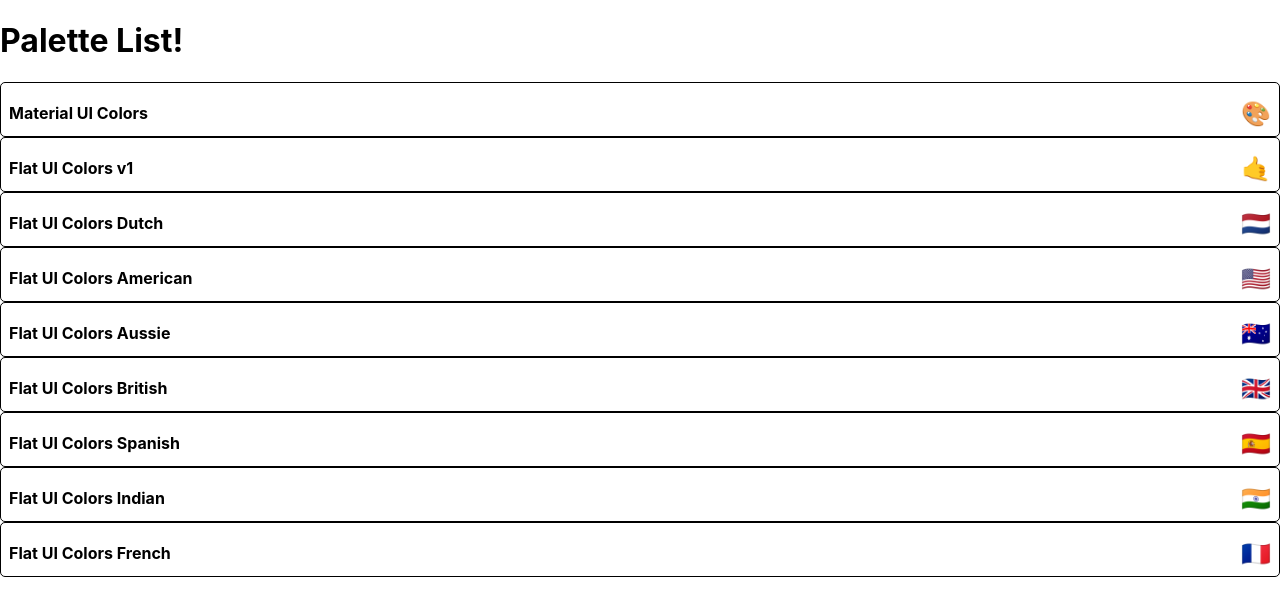
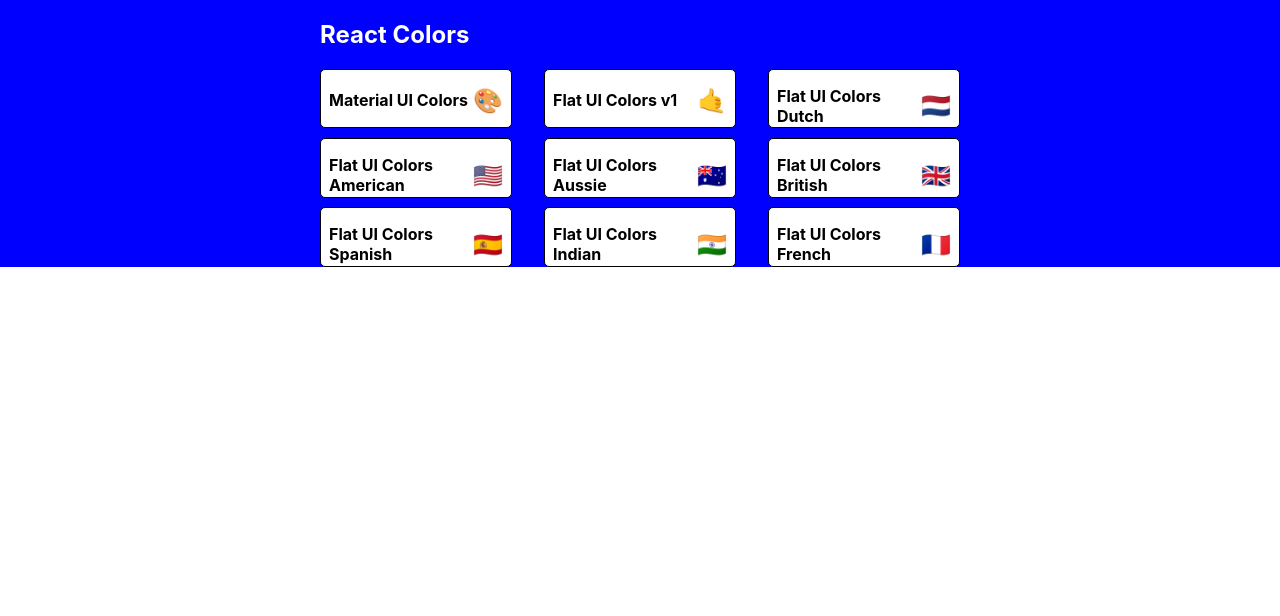
Before and after one commit to dylster1995/color-project, a React (Create React App) app: page / in a window 1280 px wide. Shown: the top 616 px of the page. Built offline with nearby package versions, Linux system fonts and the light colour scheme.

Commit message:
Start styling PaletteList with @emotion/react

```diff
--- a/src/MiniPalette.js
+++ b/src/MiniPalette.js
@@ -10,7 +10,7 @@
     }
     return(
         <ClassNames>
-            {({ css, cx }) => (
+            {({ css }) => (
                 <ReturnComponent
                     root={css({
                         backgroundColor: 'white',
--- a/src/PaletteList.jsx
+++ b/src/PaletteList.jsx
@@ -1,12 +1,55 @@
 // import { Link } from 'react-router-dom';
+import { ClassNames } from '@emotion/react';
 import MiniPalette from './MiniPalette';
 
 const PaletteList = ({ palettes }) => {
+    const ReturnComponent = c => {
+        return <div className={c.root}>
+            <div className={c.container}>
+                <nav className={c.nav}>
+                    <h1>React Colors</h1>
+                </nav>
+                <div className={c.palettes}>
+                    {palettes.map( p => <MiniPalette {...p} key={p.id}/> )}
+                </div>
+            </div>
+        </div>
+    }
     return(
-        <div>
-            <h1>Palette List!</h1>
-            {palettes.map( p => <MiniPalette {...p} key={p.id}/> )}
-        </div>
+        <ClassNames>
+        {({ css }) => (
+            <ReturnComponent
+                root={css({
+                    backgroundColor: 'blue',
+                    height: '100%',
+                    display: 'flex',
+                    alignItems: 'flex-start',
+                    justifyContent: 'center'
+                })}
+                container={css({
+                    width: '50%',
+                    display: 'flex',
+                    alignItems: 'flex-start',
+                    flexDirection: 'column',
+                    flexWrap: 'wrap'
+                })}
+                nav={css({
+                    display: 'flex',
+                    width: '100%',
+                    justifyContent: 'space-between',
+                    color: 'white'
+                })}
+                palettes={css({
+                    boxSizing: 'border-box',
+                    width: '100%',
+                    display: 'grid',
+                    gridTemplateColumns: 'repeat(3, 30%)',
+                    gridGap: '5%'
+                })}
+            />
+        )}
+    </ClassNames>
+
     )
 }
 
```
